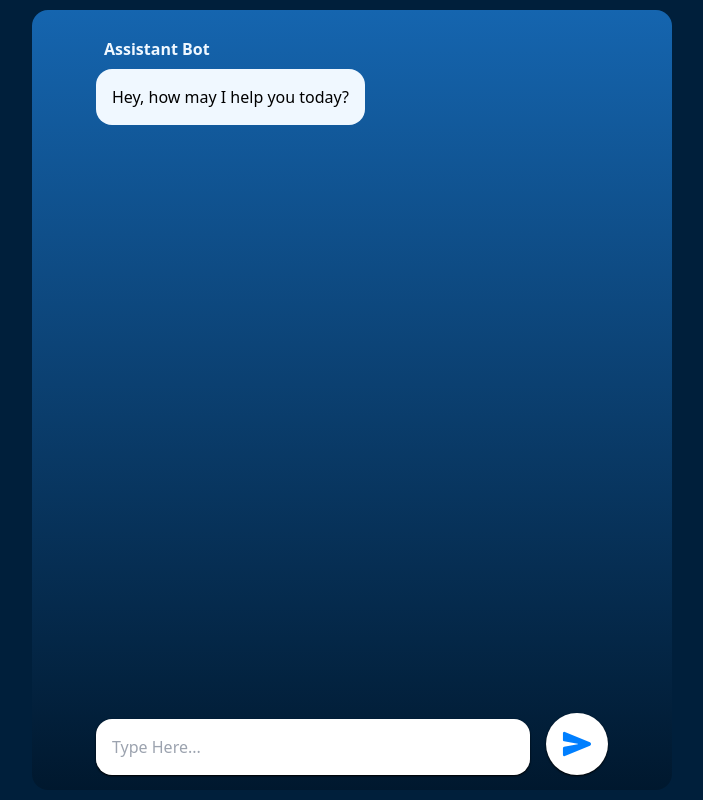
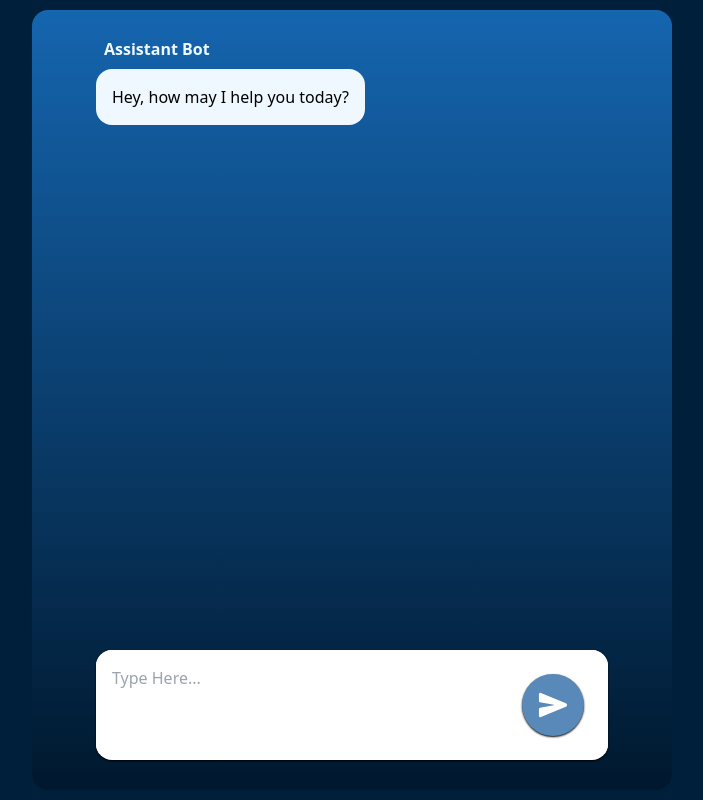
Before and after one commit to Pipeloluwa/papic-gemini-chatbot, a React (Vite) app: page / in a window 1280 px wide. Shown: the whole page, without its empty margins (288-991 px from the left). Built offline with nearby package versions, Linux system fonts and the light colour scheme; no server answers.

Commit message:
Update App.tsx

```diff
--- a/src/App.tsx
+++ b/src/App.tsx
@@ -138,7 +138,7 @@ function App() {
 
         <div className='xl:mx-[25%] lg:mx-[15%] sm:mx-[5%] bg-gradient-to-b from-[#1565af] to-[#00182e] absolute left-0 right-0 top-[10px] bottom-[10px] rounded-2xl' />
 
-        <div ref={divScrollRef} className='absolute left-0 right-0 top-[13px] bottom-[25px] pt-6 pb-8 flex flex-col xl:px-[30%] lg:px-[20%] sm:px-[10%] px-[4%] sm:h-[85%] h-[90%] gap-y-4 overflow-hidden overflow-y-scroll scroll-smooth '>
+        <div ref={divScrollRef} className='absolute left-0 right-0 top-[13px] bottom-[35px] pt-6 pb-8 flex flex-col xl:px-[30%] lg:px-[20%] sm:px-[10%] px-[4%] sm:h-[77%] h-[81%] gap-y-4 overflow-hidden overflow-y-scroll scroll-smooth '>
           {
             messages.map(
               (item, index) => {
@@ -192,14 +192,21 @@ function App() {
 
 
 
-        <div className='absolute left-0 right-0 bottom-[25px] flex h-[10%] xl:mx-[30%] lg:mx-[20%] sm:mx-[10%] mx-[4%] items-end justify-center gap-x-4'>
-          <textarea placeholder='Type Here...' value={userMessage} onChange={(e) => setUserMessage(e.target.value)} rows={1} name="" id="" className='w-full resize-none p-4 rounded-2xl overflow-clip shadow-sm shadow-black outline-none'>
+        <div className='fixed left-0 right-0 bottom-[15px] sm:h-[20%] h-[15%] xl:mx-[30%] lg:mx-[20%] sm:mx-[10%] mx-[4%] flex items-center justify-center gap-x-4'>
+          <div className='w-full rounded-2xl bg-clip-border overflow-hidden bg-white shadow-sm shadow-black'>
+            <textarea placeholder='Type Here...' value={userMessage} onChange={(e) => setUserMessage(e.target.value)} rows={3} name="" id="" className='bg-white h-full w-full resize-none p-4 pr-[75px] overflow-y-scroll outline-none'>
 
-          </textarea>
+            </textarea>
+          </div>
 
-          <button onClick={sendUserMessage} className={`${userMessage.trim() === '' ? 'pointer-events-none bg-gray-300/75 hover:bg-none': 'cursor-pointer'} hover:bg-gray-200 bg-white p-4 rounded-full shadow-sm shadow-black`}>
-            <IoSend className='cursor-pointer size-[30px] text-[#007FFF]'/>
-          </button>
+
+          <div className='absolute right-0 top-0 bottom-0 mr-6 flex h-full items-center justify-center'>
+              <button onClick={sendUserMessage} className={`${userMessage.trim() === '' ? 'pointer-events-none bg-[#5989b9] hover:bg-none': 'cursor-pointer'} hover:bg-[#1973ce] bg-[#0a5096] p-4 rounded-full shadow-sm shadow-black`}>
+              <IoSend className='cursor-pointer size-[30px] text-white'/>
+            </button>
+          </div>
+
+
 
         </div>
 
```
